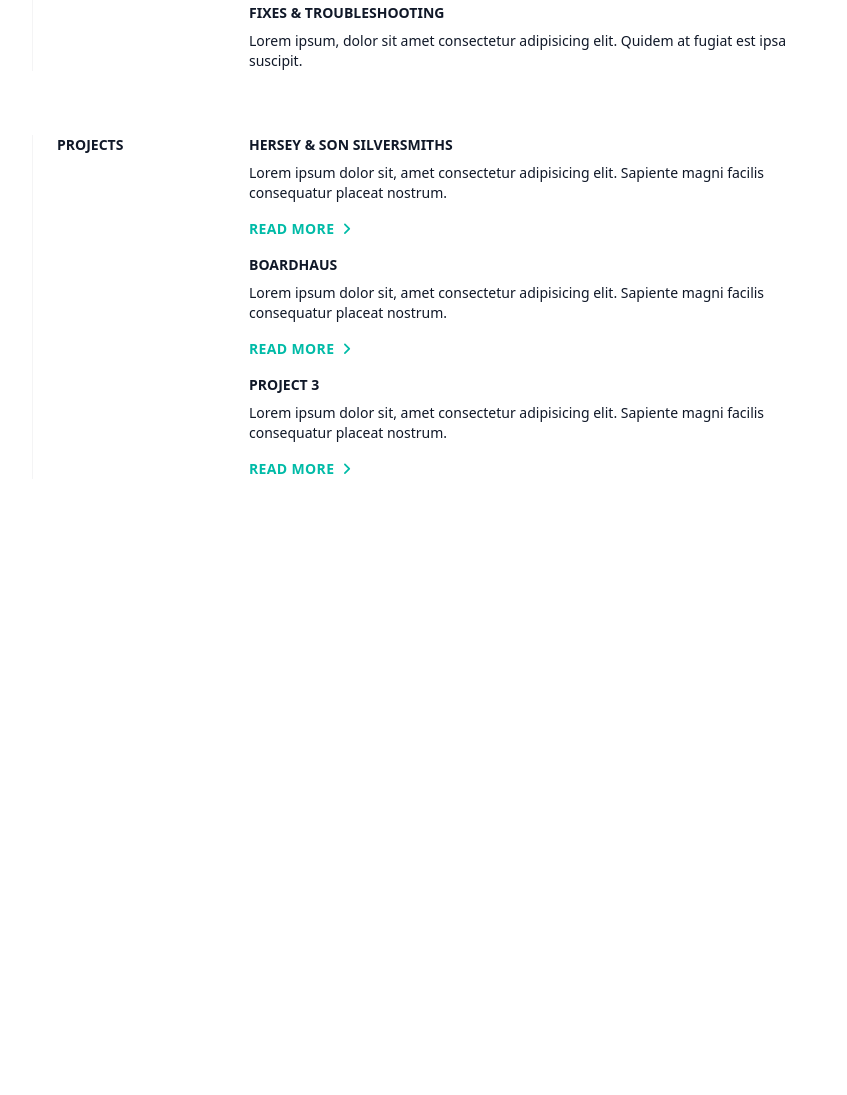
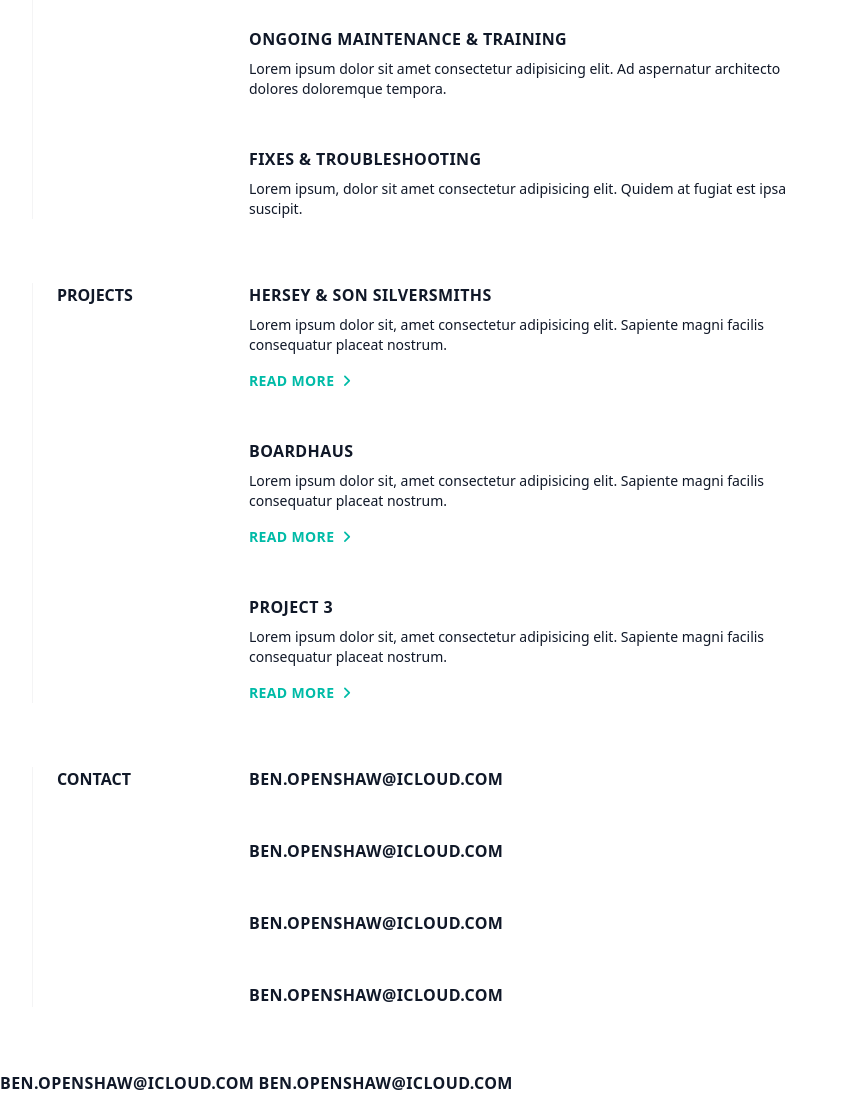
Before and after one commit to bopensh/Portfolio, a website: page index.html in a window 1280 px wide. Shown: the part 779-1874 px from the top of the page, without its empty margins (0-847 px from the left). Before the commit the page ends 1322 px from the top, so only its background shows below. Drawn offline with nearby package versions, Linux system fonts and the light colour scheme; files that its build step writes are made by us from their sources.

Commit message:
Minor amendments
Made some updates and added contact section

```diff
--- a/index.html
+++ b/index.html
@@ -60,7 +60,7 @@
           </p>
           <!-- Social Icons -->
           <div class="flex justify-center gap-6 text-gray-500 text-xl">
-            <a href="#" class="hover:text-gray-900" aria-label="Instagram"><i class="fa-solid fa-square-envelope"></i></a>
+            <a href="#" class="hover:text-gray-900" aria-label="Mail"><i class="fa-solid fa-square-envelope"></i></a>
             <a href="#" class="hover:text-gray-900" aria-label="X"><i class="fa-brands fa-x-twitter"></i></a>
             <a href="#" class="hover:text-gray-900" aria-label="GitHub"><i class="fa-brands fa-github"></i></a>
             <a href="#" class="hover:text-gray-900" aria-label="LinkedIn"><i class="fa-brands fa-linkedin"></i></a>
@@ -73,27 +73,27 @@
         <div class="mx-auto w-full max-w-7xl px-4 lg:px-8">
           <div class="md:border-l md:border-zinc-100 md:pl-6">
             <div class="grid max-w-3xl grid-cols-1 items-baseline gap-y-4 md:grid-cols-4">
-              <h2 class="font-semibold uppercase text-sm">I can help with</h2>
+              <h2 class="font-semibold uppercase text-sm md:text-base">I can help with</h2>
               <div class="md:col-span-3">
-                <ul class="space-y-4">
+                <ul class="space-y-12">
                   <li class="group relative flex flex-col items-start">
-                    <h3 class="font-semibold uppercase text-sm">Shopify Store Setup and Migrations</h3>
+                    <h3 class="font-semibold uppercase text-sm md:text-base tracking-wide">Shopify Store Setup and Migrations</h3>
                     <p class="relative z-10 mt-2 text-sm">Lorem ipsum dolor sit, amet consectetur adipisicing elit. Sapiente magni facilis consequatur placeat nostrum.</p>
                   </li>
                   <li class="group relative flex flex-col items-start">
-                    <h3 class="font-semibold uppercase text-sm">Theme Customisation</h3>
+                    <h3 class="font-semibold uppercase text-sm md:text-base tracking-wide">Theme Customisation</h3>
                     <p class="relative z-10 mt-2 text-sm">Lorem ipsum dolor sit amet consectetur adipisicing elit. Totam, reiciendis. Veritatis quos sint soluta.</p>
                   </li>
                   <li class="group relative flex flex-col items-start">
-                    <h3 class="font-semibold uppercase text-sm">Apps & Integrations</h3>
+                    <h3 class="font-semibold uppercase text-sm md:text-base tracking-wide">Apps & Integrations</h3>
                     <p class="relative z-10 mt-2 text-sm">Lorem ipsum dolor, sit amet consectetur adipisicing elit. Debitis impedit voluptatem enim voluptatibus! Commodi.</p>
                   </li>
                   <li class="group relative flex flex-col items-start">
-                    <h3 class="font-semibold uppercase text-sm">Ongoing Maintenance & Training</h3>
+                    <h3 class="font-semibold uppercase text-sm md:text-base tracking-wide">Ongoing Maintenance & Training</h3>
                     <p class="relative z-10 mt-2 text-sm">Lorem ipsum dolor sit amet consectetur adipisicing elit. Ad aspernatur architecto dolores doloremque tempora.</p>
                   </li>
                   <li class="group relative flex flex-col items-start">
-                    <h3 class="font-semibold uppercase text-sm">Fixes & Troubleshooting</h3>
+                    <h3 class="font-semibold uppercase text-sm md:text-base tracking-wide">Fixes & Troubleshooting</h3>
                     <p class="relative z-10 mt-2 text-sm">Lorem ipsum, dolor sit amet consectetur adipisicing elit. Quidem at fugiat est ipsa suscipit.</p>
                   </li>
                 </ul>
@@ -108,11 +108,11 @@
               <div class="mx-auto w-full max-w-7xl px-4 lg:px-8">
                 <div class="md:border-l md:border-zinc-100 md:pl-6">
                   <div class="grid max-w-3xl grid-cols-1 items-baseline gap-y-4 md:grid-cols-4">
-                    <h2 class="font-semibold uppercase text-sm">Projects</h2>
+                    <h2 class="font-semibold uppercase text-sm md:text-base">Projects</h2>
                     <div class="md:col-span-3">
-                      <ul class="space-y-4">
+                      <ul class="space-y-12">
                         <li class="group relative flex flex-col items-start">
-                          <h3 class="font-semibold uppercase text-sm">Hersey & Son Silversmiths</h3>
+                          <h3 class="font-semibold uppercase text-sm md:text-base tracking-wide">Hersey & Son Silversmiths</h3>
                           <p class="relative z-10 mt-2 text-sm">Lorem ipsum dolor sit, amet consectetur adipisicing elit. Sapiente magni facilis consequatur placeat nostrum.</p>
                           <div class="mt-4 flex items-center gap-2 text-sm font-semibold tracking-wide
                            uppercase text-teal-500">
@@ -121,7 +121,7 @@
                           </div>
                         </li>
                         <li class="group relative flex flex-col items-start">
-                          <h3 class="font-semibold uppercase text-sm">Boardhaus</h3>
+                          <h3 class="font-semibold uppercase text-sm md:text-base tracking-wide">Boardhaus</h3>
                           <p class="relative z-10 mt-2 text-sm">Lorem ipsum dolor sit, amet consectetur adipisicing elit. Sapiente magni facilis consequatur placeat nostrum.</p>
                           <div class="mt-4 flex items-center gap-2 text-sm font-semibold tracking-wide
                            uppercase text-teal-500">
@@ -130,13 +130,41 @@
                           </div>
                         </li>
                         <li class="group relative flex flex-col items-start">
-                          <h3 class="font-semibold uppercase text-sm">Project 3</h3>
+                          <h3 class="font-semibold uppercase text-sm md:text-base tracking-wide">Project 3</h3>
                           <p class="relative z-10 mt-2 text-sm">Lorem ipsum dolor sit, amet consectetur adipisicing elit. Sapiente magni facilis consequatur placeat nostrum.</p>
                           <div class="mt-4 flex items-center gap-2 text-sm font-semibold tracking-wide
                            uppercase text-teal-500">
                             <div>Read More</div>
                             <i class="fa-solid fa-angle-right"></i>
                           </div>
+                        </li>
+                      </ul>
+                    </div>
+                  </div>
+                </div>
+              </div>
+            </section>
+
+            <!-- Contact Section -->
+            <section class="pb-16">
+              <div class="mx-auto w-full max-w-7xl px-4 lg:px-8">
+                <div class="md:border-l md:border-zinc-100 md:pl-6">
+                  <div class="grid max-w-3xl grid-cols-1 items-baseline gap-y-4 md:grid-cols-4">
+                    <h2 class="font-semibold uppercase text-sm md:text-base">Contact</h2>
+                    <div class="md:col-span-3">
+                      <ul class="space-y-12">
+                        <li class="group relative flex flex-col items-start">
+                          <a href="#" class="space-y-1 font-semibold uppercase text-sm md:text-base tracking-wide">ben.openshaw@icloud.com</a>
+                        </li>
+                        <li class="group relative flex flex-col items-start">
+                          <a href="#" class="space-y-1 font-semibold uppercase text-sm md:text-base tracking-wide">ben.openshaw@icloud.com</a>
+                        </li>
+                        <li class="group relative flex flex-col items-start">
+                          <a href="#" class="space-y-1 font-semibold uppercase text-sm md:text-base tracking-wide">ben.openshaw@icloud.com</a>
+                        </li>
+                        <li class="group relative flex flex-col items-start">
+                          <a href="#" class="space-y-1 font-semibold uppercase text-sm md:text-base tracking-wide">ben.openshaw@icloud.com</a>
+                        </li>
                       </ul>
                     </div>
                   </div>
@@ -145,5 +173,11 @@
             </section>
 
 
+
+
   </body>
 </html>
+
+
+<a href="#" class="space-y-1 font-semibold uppercase text-sm md:text-base tracking-wide">ben.openshaw@icloud.com</a>
+<a href="#" class="space-y-1 font-semibold uppercase text-sm md:text-base tracking-wide">ben.openshaw@icloud.com</a>
```
